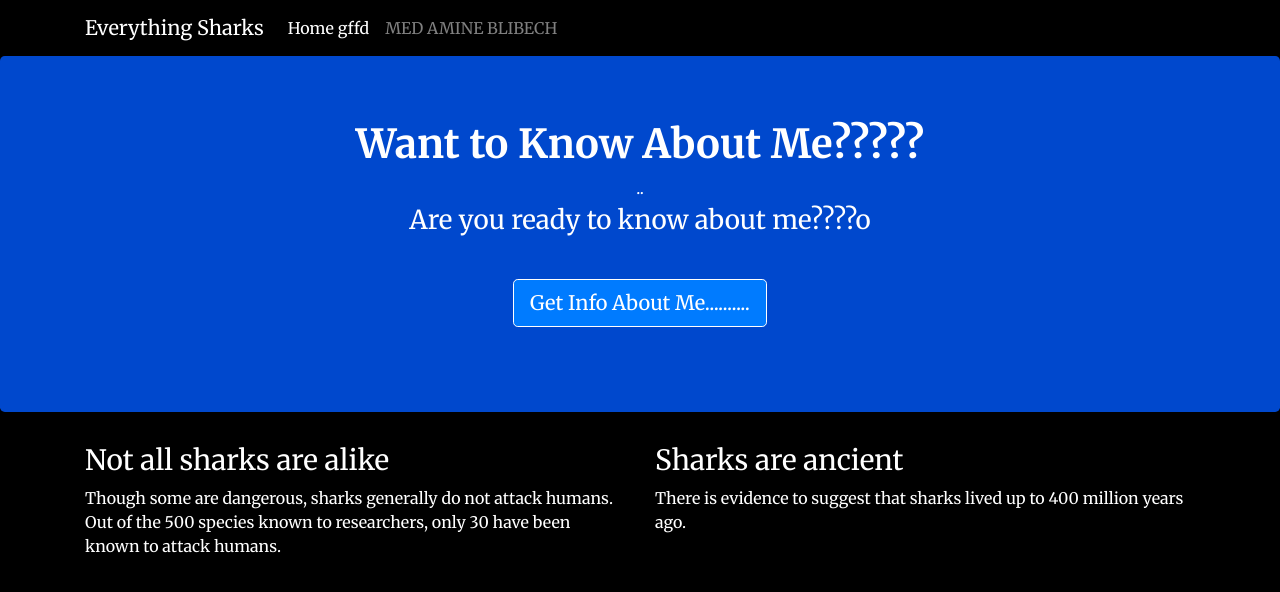
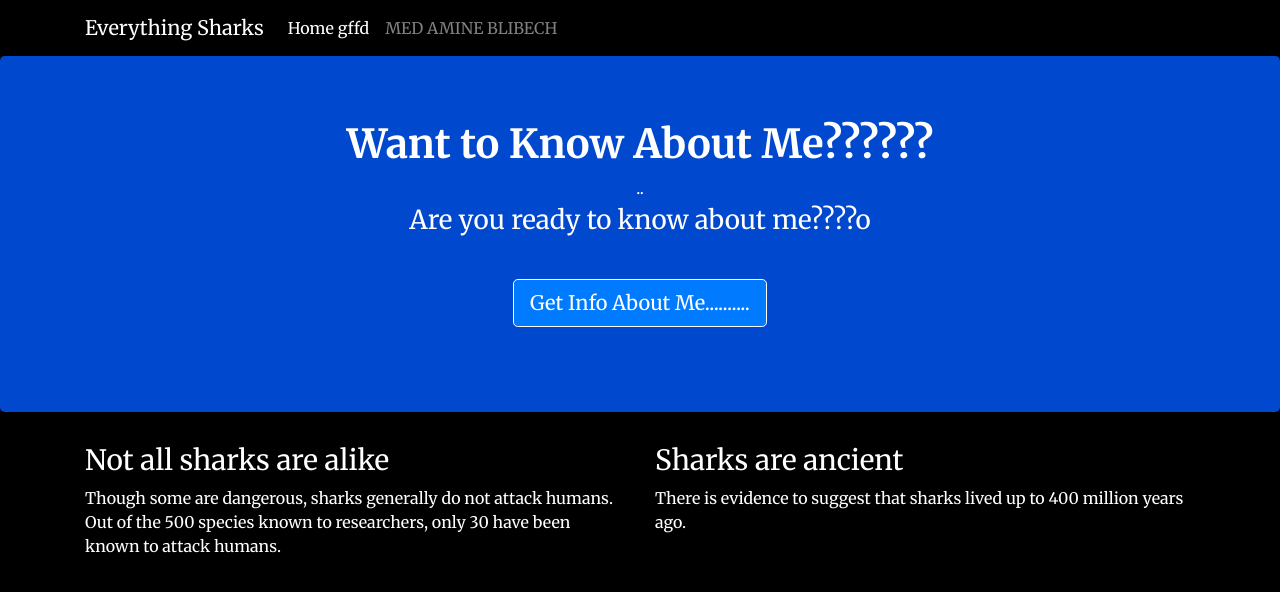
Before and after one commit to med3633/node_project, a website: page views/index.html in a window 1280 px wide. Drawn offline with nearby package versions, Linux system fonts and the light colour scheme.

Commit message:
update..........

```diff
--- a/views/index.html
+++ b/views/index.html
@@ -29,7 +29,7 @@
     </nav>
     <div class="jumbotron">
         <div class="container">
-            <h1>Want to Know About Me?????</h1>..
+            <h1>Want to Know About Me??????</h1>..
             <p>Are you ready to know about me????o</p>
             <br>
             <p><a class="btn btn-primary btn-lg" href="/sharks" role="button">Get Info About Me..........</a>
```
